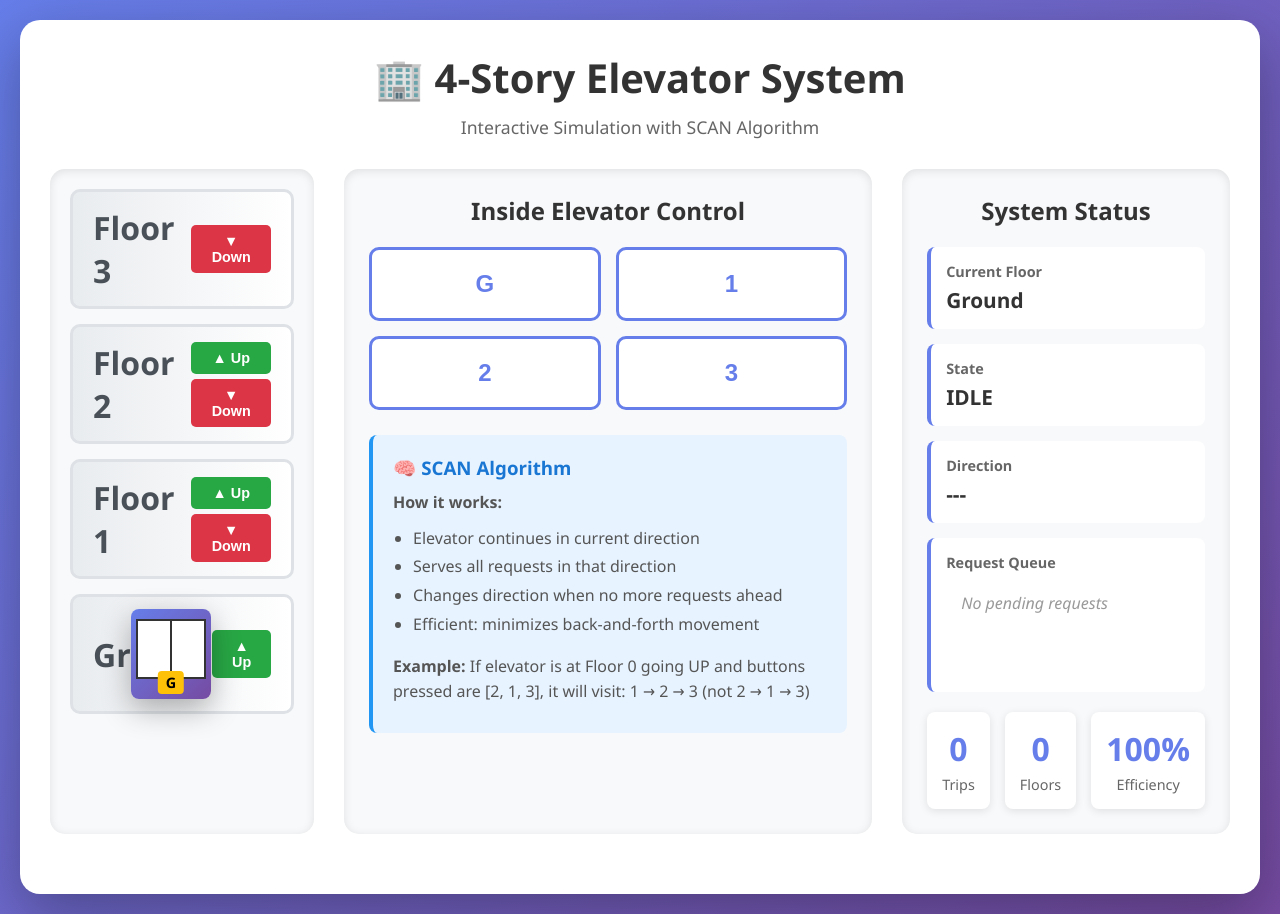
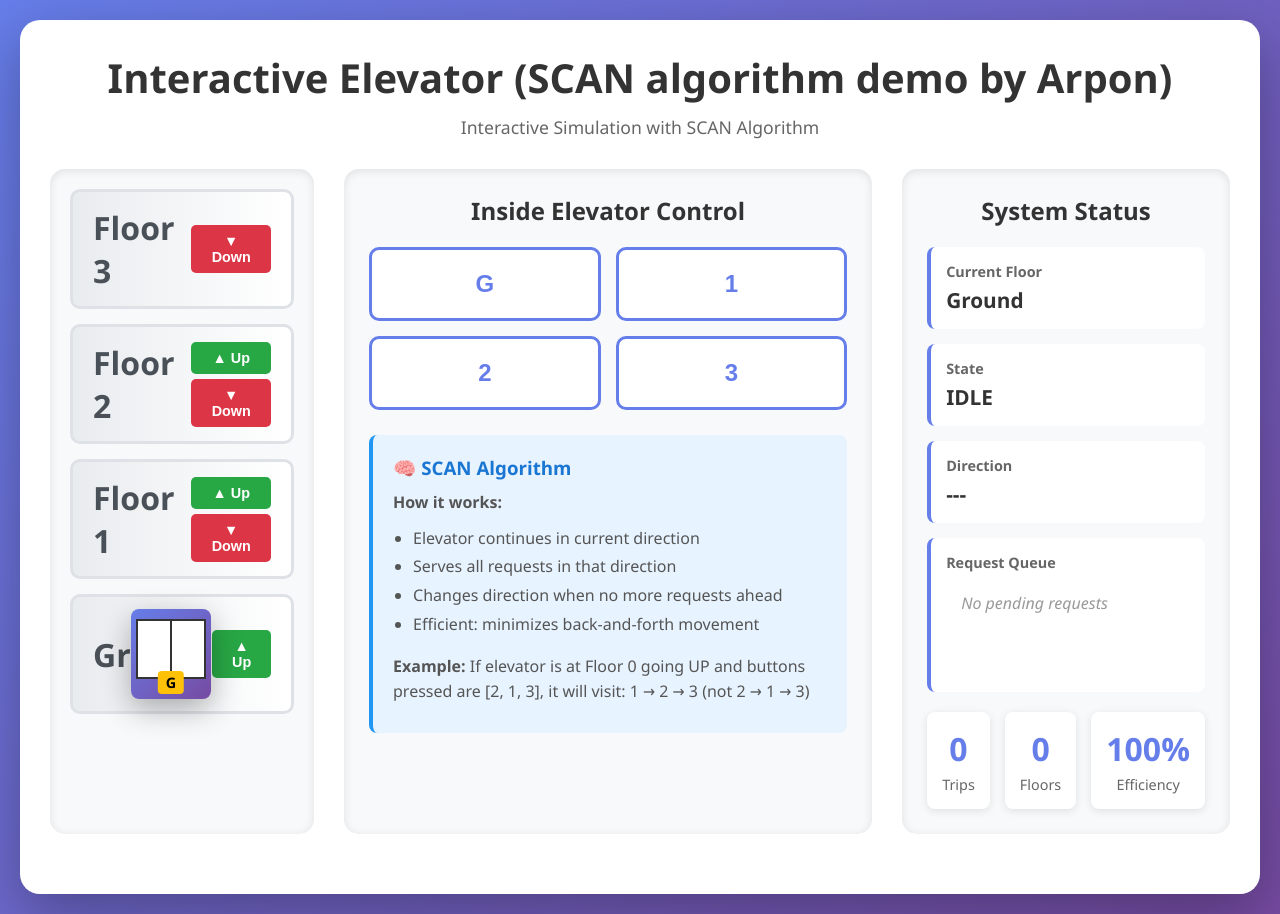
Before and after one commit to Arpon7/InteractiveElevator-web, a plain HTML site: page index.html in a window 1280 px wide. Drawn offline with Linux system fonts and the light colour scheme.

Commit message:
Updated index.html
added my name

```diff
--- a/index.html
+++ b/index.html
@@ -4,7 +4,7 @@
 <head>
     <meta charset="UTF-8">
     <meta name="viewport" content="width=device-width, initial-scale=1.0">
-    <title>4-Story Elevator System Simulation</title>
+    <title>Elevator System Simulation by Arpon Bose</title>
     <style>
         * {
             margin: 0;
@@ -351,7 +351,7 @@
 </head>
 <body>
     <div class="container">
-        <h1>🏢 4-Story Elevator System</h1>
+        <h1>Interactive Elevator (SCAN algorithm demo by Arpon)</h1>
         <p class="subtitle">Interactive Simulation with SCAN Algorithm</p>
 
         <div class="main-content">
```
